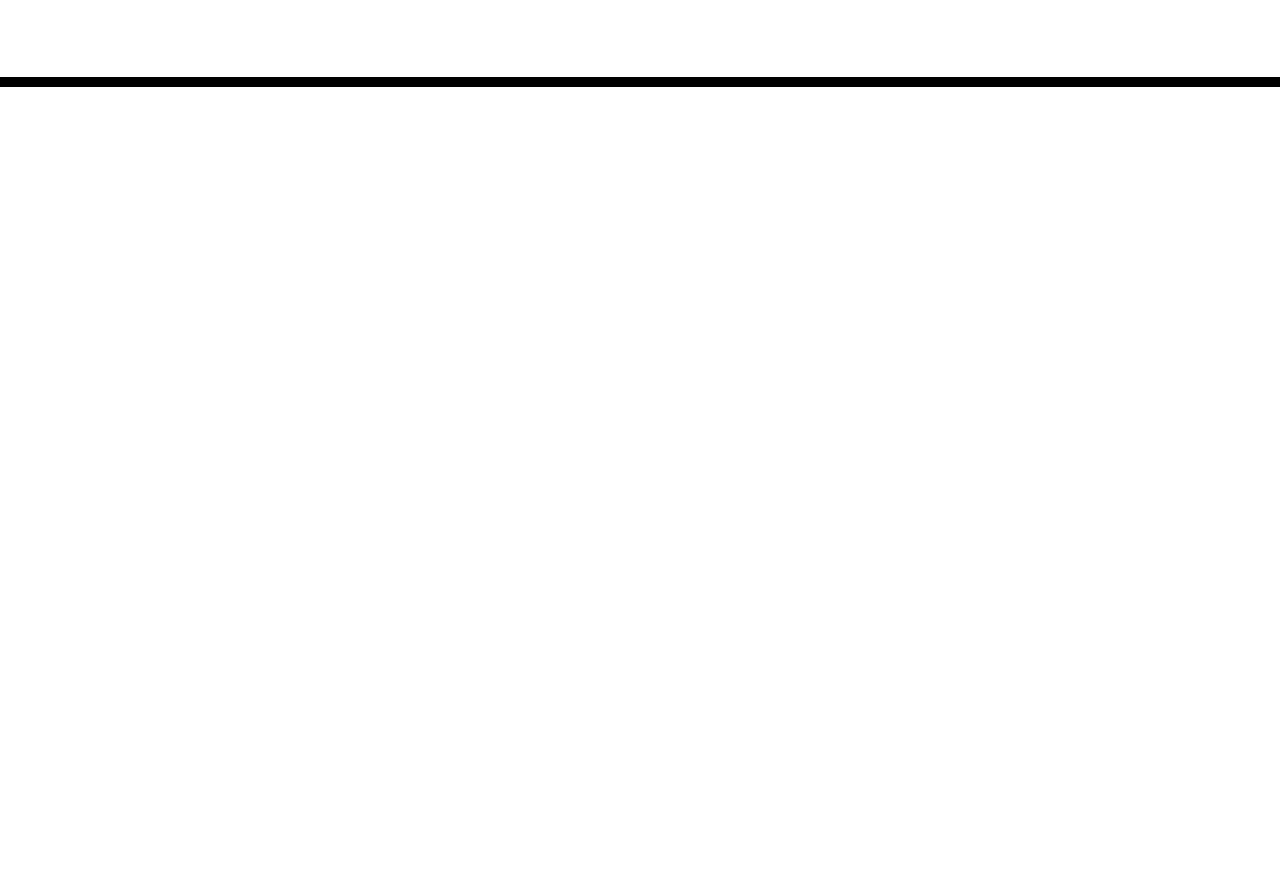
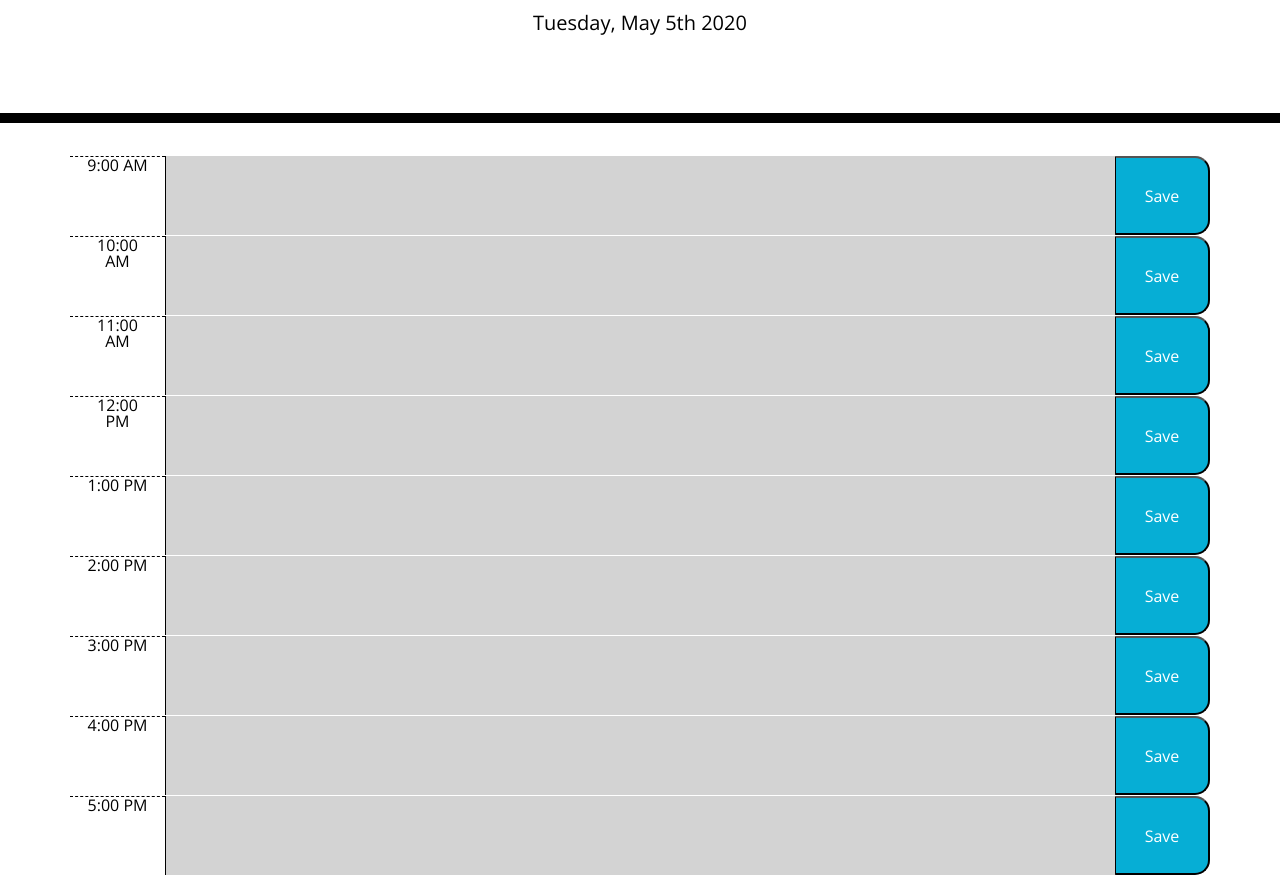
Before and after one commit to pravinsisowath/Day-Planner, a plain HTML site: page index.html in a window 1280 px wide. Shown: the part 181-1056 px from the top of the page. Before the commit the page ends 800 px from the top, so only its background shows below. Drawn offline with nearby package versions, Linux system fonts and the light colour scheme.

Commit message:
removed extra code and finished js

```diff
--- a/index.html
+++ b/index.html
@@ -28,11 +28,57 @@
       <p class="lead">A simple calendar app for scheduling your work day</p>
       <p id="currentDay" class="lead"></p>
     </header>
+
     <div class="container">
-      <!-- Timeblocks go here -->
+      <div class="row time-block" id="9">
+        <div class="col-1 hour">9:00 AM</div>
+        <textarea class="col-10 schedule"></textarea>
+        <button class="col-1 saveBtn">Save</button>
+      </div>
+      <div class="row time-block" id="10">
+        <div class="col-1 hour">10:00 AM</div>
+        <textarea class="col-10 schedule"></textarea>
+        <button class="col-1 saveBtn">Save</button>
+      </div>
+      <div class="row time-block" id="11">
+        <div class="col-1 hour">11:00 AM</div>
+        <textarea class="col-10 schedule"></textarea>
+        <button class="col-1 saveBtn">Save</button>
+      </div>
+      <div class="row time-block" id="12">
+        <div class="col-1 hour">12:00 PM</div>
+        <textarea class="col-10 schedule"></textarea>
+        <button class="col-1 saveBtn">Save</button>
+      </div>
+      <div class="row time-block" id="1">
+        <div class="col-1 hour">1:00 PM</div>
+        <textarea class="col-10 schedule"></textarea>
+        <button class="col-1 saveBtn">Save</button>
+      </div>
+      <div class="row time-block" id="2">
+        <div class="col-1 hour">2:00 PM</div>
+        <textarea class="col-10 schedule"></textarea>
+        <button class="col-1 saveBtn">Save</button>
+      </div>
+      <div class="row time-block" id="3">
+        <div class="col-1 hour">3:00 PM</div>
+        <textarea class="col-10 schedule"></textarea>
+        <button class="col-1 saveBtn">Save</button>
+      </div>
+      <div class="row time-block" id="4">
+        <div class="col-1 hour">4:00 PM</div>
+        <textarea class="col-10 schedule"></textarea>
+        <button class="col-1 saveBtn">Save</button>
+      </div>
+      <div class="row time-block" id="5">
+        <div class="col-1 hour">5:00 PM</div>
+        <textarea class="col-10 schedule"></textarea>
+        <button class="col-1 saveBtn">Save</button>
+      </div>
     </div>
 
     <script src="https://code.jquery.com/jquery-3.4.1.min.js"></script>
     <script src="https://cdnjs.cloudflare.com/ajax/libs/moment.js/2.24.0/moment.min.js"></script>
+    <script src="script.js"></script>
   </body>
 </html>
--- /dev/null
+++ b/script.js
@@ -0,0 +1,57 @@
+let nine = $("#9")
+let ten = $("#10")
+let eleven = $("#11")
+let twelve = $("#12")
+let one = $("#1")
+let two = $("#2")
+let three = $("#3")
+let four = $("#4")
+let five = $("#5")
+let time = moment()
+
+function planner() {
+    $("#currentDay").text(moment().format("dddd, MMMM Do YYYY"))
+    $(".time-block").each(function() {
+        let id = $(this).attr("id")
+        let task = localStorage.getItem(id)
+
+        if (task !== null)
+        {
+            $(this).children(".schedule").val(task)
+        }
+    })
+}
+
+planner()
+let saveBtn = $(".saveBtn")
+
+saveBtn.on("click", function() {
+    let time = $(this).parent().attr("id")
+    let schedule = $(this).siblings(".schedule").val()
+
+    localStorage.setItem(time, schedule)
+})
+
+function currentTime()
+{
+    hour = time.hours()
+    $(".time-block").each(function()
+    {
+        let thisHour = parseInt($(this).attr("id"))
+
+        if (thisHour > hour)
+        {
+            $(this).addClass("future")
+        }
+        else if (thisHour === hour)
+        {
+            $(this).addClass("present")
+        }
+        else
+        {
+            $(this).addClass("past")
+        }
+    })
+}
+
+currentTime()
```
Also changed, not shown: 2 other files.
